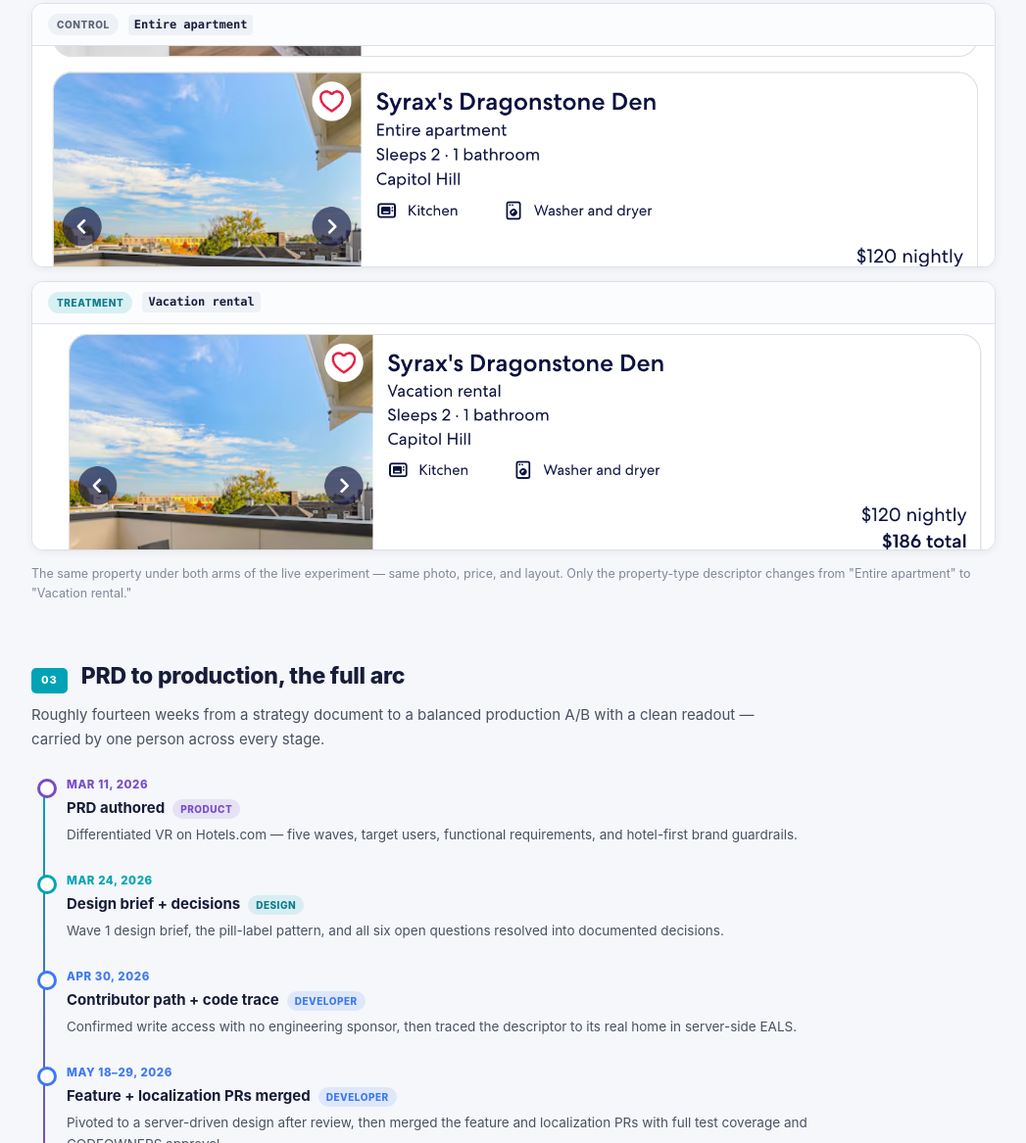
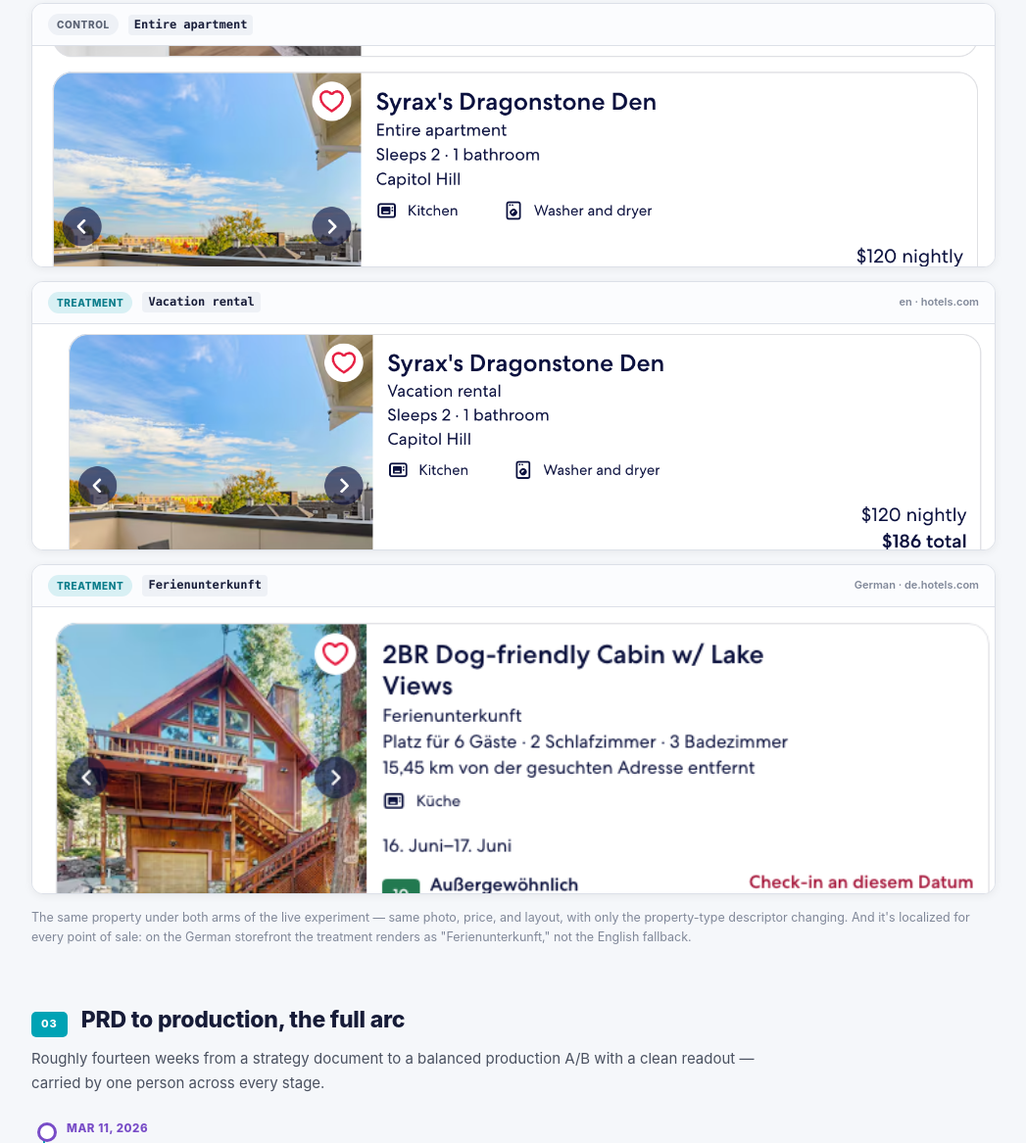
Before and after one commit to lucymeadow/supreme-adventure-e4yv7jp, a plain HTML site: page vr-differentiation-builder/index.html in a window 1280 px wide. Shown: the part 2395-3562 px from the top of the page at 98% size, without its empty margins (116-1163 px from the left). Drawn offline with Linux system fonts and the light colour scheme.

Commit message:
Add German localized treatment screenshot to Builder page
Add a third live screenshot (de.hotels.com rendering "Ferienunterkunft")
to the control/treatment comparison, making the localization visual.
Public UI only.

Co-authored-by: Cursor <cursoragent@cursor.com>

```diff
--- a/vr-differentiation-builder/index.html
+++ b/vr-differentiation-builder/index.html
@@ -134,6 +134,8 @@
   .lb-tag.ctrl { background: #eef1f6; color: #5a6273; }
   .lb-tag.trt { background: rgba(0,163,181,0.14); color: #0a7c8a; }
   .shot-label code { background: #eef1f6; border-radius: 4px; padding: 1px 6px; font-size: 12px; font-family: 'SF Mono', ui-monospace, Menlo, monospace; }
+  .shot-label .loc { margin-left: auto; font-size: 11px; font-weight: 600; color: var(--subtle); }
+  @media (max-width: 460px) { .shot-label .loc { display: none; } }
   .compare-shot img { display: block; width: 100%; height: auto; }
   .compare-cap { font-size: 12.5px; color: var(--subtle); line-height: 1.6; margin-top: 2px; }
 
@@ -298,10 +300,14 @@
         <img src="srp-control.png" alt="Hotels.com search result for the listing Syrax's Dragonstone Den, showing the descriptor Entire apartment under the control arm of the experiment">
       </figure>
       <figure class="compare-shot">
-        <div class="shot-label"><span class="lb-tag trt">Treatment</span> <code>Vacation rental</code></div>
+        <div class="shot-label"><span class="lb-tag trt">Treatment</span> <code>Vacation rental</code> <span class="loc">en · hotels.com</span></div>
         <img src="srp-treatment.png" alt="The identical Hotels.com search result now reading Vacation rental in place of Entire apartment under the treatment arm of the experiment">
       </figure>
-      <p class="compare-cap">The same property under both arms of the live experiment — same photo, price, and layout. Only the property-type descriptor changes from "Entire apartment" to "Vacation rental."</p>
+      <figure class="compare-shot">
+        <div class="shot-label"><span class="lb-tag trt">Treatment</span> <code>Ferienunterkunft</code> <span class="loc">German · de.hotels.com</span></div>
+        <img src="srp-treatment-de.png" alt="The German Hotels.com storefront showing the treatment label localized to Ferienunterkunft on a vacation rental search result card">
+      </figure>
+      <p class="compare-cap">The same property under both arms of the live experiment — same photo, price, and layout, with only the property-type descriptor changing. And it's localized for every point of sale: on the German storefront the treatment renders as "Ferienunterkunft," not the English fallback.</p>
     </div>
   </section>
 
```
Also changed, not shown: vr-differentiation-builder/srp-treatment-de.png (added).
